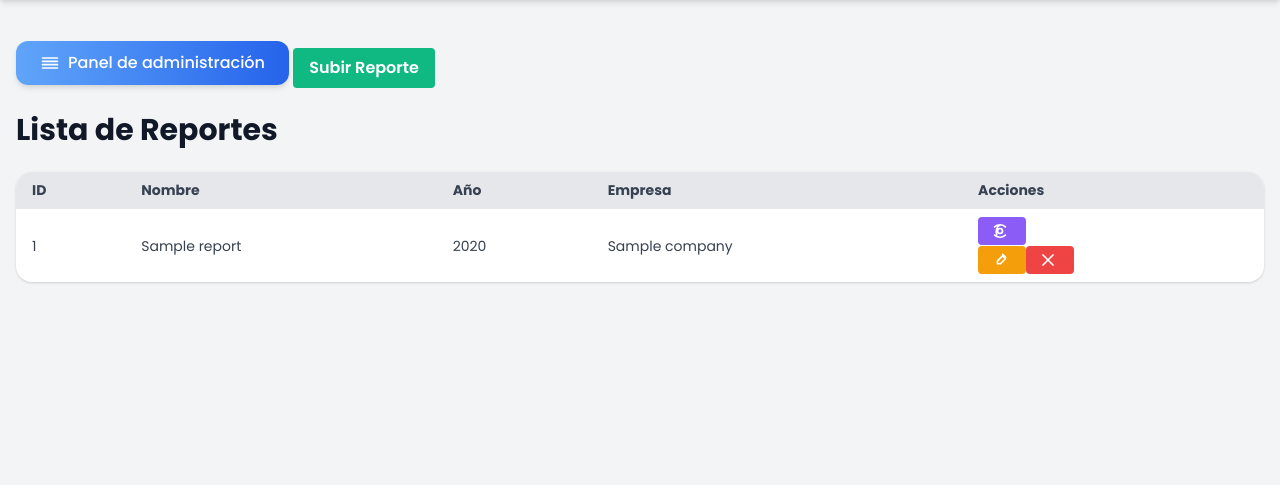
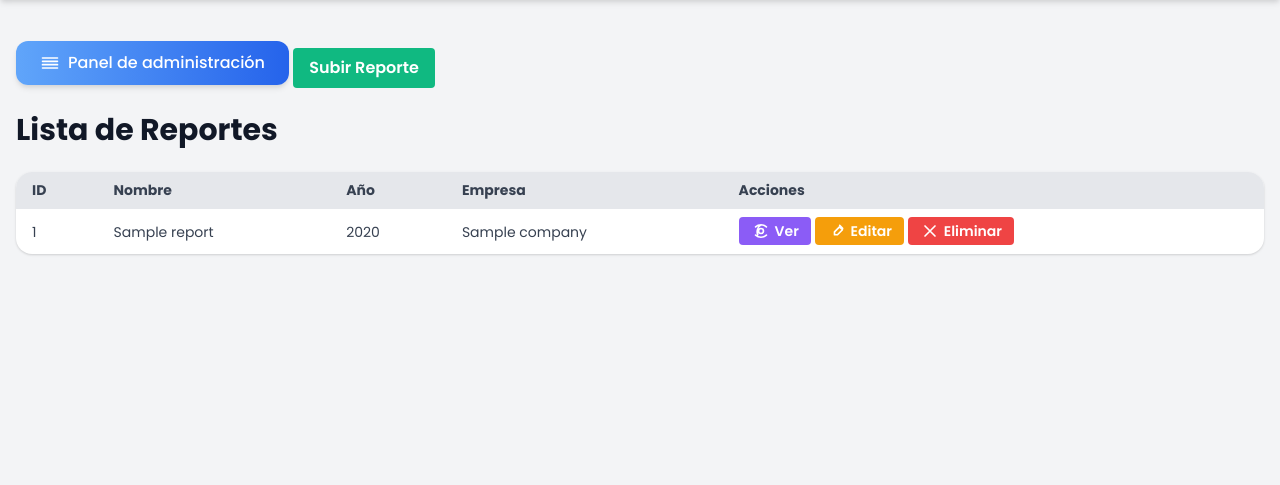
Before and after one commit to diegowar2525/ELI, a Django app: page /reports/ in a window 1280 px wide. Shown: the part 73-558 px from the top of the page. Run offline with Django 5.2, Linux system fonts and the light colour scheme; a user stored in the database is signed in; tables that the repository leaves empty hold one stand-in row (values such as "Sample post"); grey boxes marked "Sample" are stand-in pictures; some libraries are stand-ins or nearby versions.

Commit message:
Modificacion de reports.html

```diff
--- a/Counter/templates/reports.html
+++ b/Counter/templates/reports.html
@@ -116,30 +116,32 @@
     {% if report %}
         <button class="bg-purple-500 hover:bg-blue-600 text-white font-semibold py-1 px-3 rounded inline-flex items-center">
             <a href="{% url 'report_count' report.id %}" class="flex items-center">
-
                 <!-- Icono: Chart Bar -->
                 <svg xmlns="http://www.w3.org/2000/svg" class="h-5 w-5 mr-1" fill="none" viewBox="0 0 24 24" stroke="currentColor">
                     <path stroke-linecap="round" stroke-linejoin="round" stroke-width="2" d="M15 12a3 3 0 11-6 0 3 3 0 016 0zm-6.928 4.485A9.969 9.969 0 0112 4.5c2.485 0 4.735.909 6.485 2.485M12 4.5C9.515 4.5 7.265 5.409 5.515 6.985M12 19.5c-2.485 0-4.735-.909-6.485-2.485M12 19.5c2.485 0 4.735-.909 6.485-2.485" />
                 </svg>
+                Ver
+            </a>
         </button>
         <button onclick="openEditModal({{ report.id }})"
             title="Editar"
             class="bg-yellow-500 hover:bg-yellow-600 text-white font-semibold py-1 px-3 rounded inline-flex items-center">
-                                    <!-- Icono: Pencil -->
             <svg xmlns="http://www.w3.org/2000/svg" class="h-5 w-5 mr-1" fill="none" viewBox="0 0 24 24" stroke="currentColor">
                 <path stroke-linecap="round" stroke-linejoin="round" stroke-width="2" d="M15.232 5.232l3.536 3.536M9 13l6-6 3.536 3.536-6 6H9v-3.536z" />
             </svg>
+            Editar
         </button>
         <button onclick="openDeleteModal({{ report.id }})"
-                                    title="Borrar"
+            title="Eliminar"
             class="bg-red-500 hover:bg-red-600 text-white font-semibold py-1 px-3 rounded inline-flex items-center">
-                                    <!-- Icono: Trash -->
             <svg xmlns="http://www.w3.org/2000/svg" class="h-5 w-5 mr-1" fill="none" viewBox="0 0 24 24" stroke="currentColor">
                 <path stroke-linecap="round" stroke-linejoin="round" stroke-width="2" d="M6 18L18 6M6 6l12 12" />
             </svg>
+            Eliminar
         </button>
     {% endif %}
 </td>
+
                     </tr>
                     {% empty %}
                     <tr>
```
Lines whose indentation alone changed are shown as unchanged.
